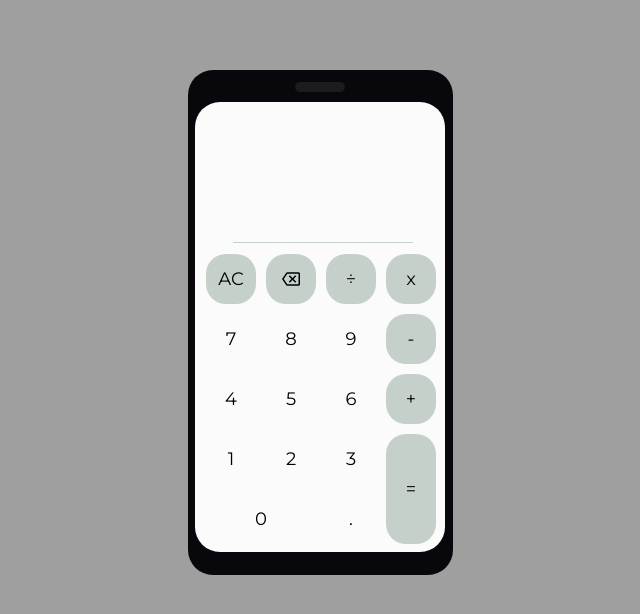
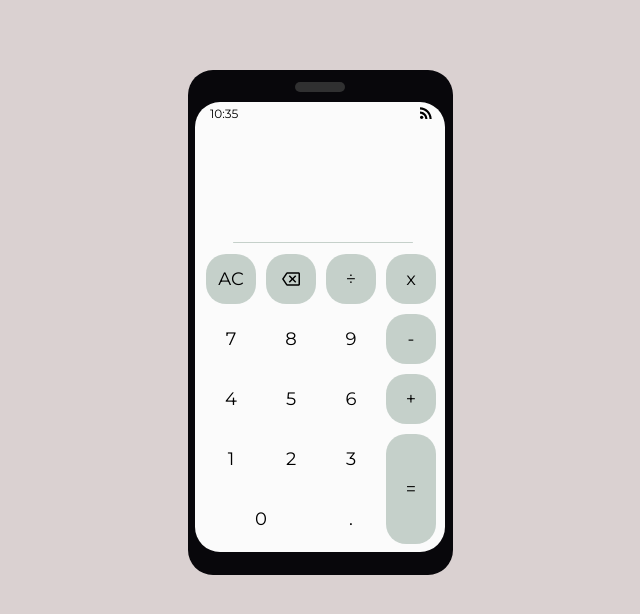
Before and after one commit to FelipeFerreiraSS/calculadora-javascript, a plain HTML site: page index.html in a window 1280 px wide. Shown: the whole page, without its empty margins (320-960 px from the left). Drawn offline with Linux system fonts and the light colour scheme.

Commit message:
assets, status

```diff
--- a/index.html
+++ b/index.html
@@ -12,6 +12,10 @@
     <div class="altoFalante"></div>
     <section class="fundo">
       <div class="calculadora">
+        <div class="status">
+          <p id="hora">10:35</p>
+          <img src="./assets/rss_feed_black.svg" alt="">
+        </div>
         <p id="resumo"></p>
         <p id="resultado"></p>
         <div class="divisoria"></div>
@@ -19,7 +23,7 @@
           <tr>
             <td><button class="botao" id="botaoEscuro" onclick="clean()">AC</button></td>
             <td><button class="botao" id="botaoEscuro" style="padding-top: 5px;" onclick="back()">
-              <img src="./backspace.svg" alt="">
+              <img src="./assets/backspace.svg" alt="">
             </button></td>
             <td><button class="botao" id="botaoEscuro" onclick="insert('/')">÷</button></td>
             <td><button class="botao" id="botaoEscuro" onclick="insert('*')">x</button></td>
--- a/style.css
+++ b/style.css
@@ -15,7 +15,7 @@
 }
 
 body {
-  background-color: var(--backgroundFundo);
+  background: rgb(218, 209, 209);
   font-family: "Montserrat", sans-serif;
 }
 
@@ -30,7 +30,7 @@ body {
 }
 
 .altoFalante {
-  background-color: #232225c4;
+  background-color: #3c3c3dc4;
   width: 50px;
   height: 10px;
   margin: auto;
@@ -52,25 +52,34 @@ body {
   margin-left: 5px;
 }
 
+.status {
+  font-size: 12px;
+  margin-top: -68px;
+  margin-left: 10px;
+  margin-right: 10px;
+  display: flex;
+  align-items: center;
+  justify-content: space-between;
+}
+
 #resumo {
   width: 240px;
   height: 20px;
   margin-bottom: 20px;
-  margin-top: -30px;
+  margin-top: 20px;
   padding-right: 5px;
   font-size: 15px;
-  background-color: ;
   text-align: right;
 }
 
 #resultado {
   width: 240px;
   height: 40px;
+  color: #42a03a;
   margin-bottom: 20px;
   margin-top: 20px;
   padding-right: 5px;
   font-size: 34px;
-  background-color: ;
   text-align: right;
 }
 
```
Also changed, not shown: assets/backspace.svg (renamed from backspace.svg), assets/backspace_white.svg (added), assets/rss_feed_black.svg (added), assets/rss_feed_white.svg (added).
